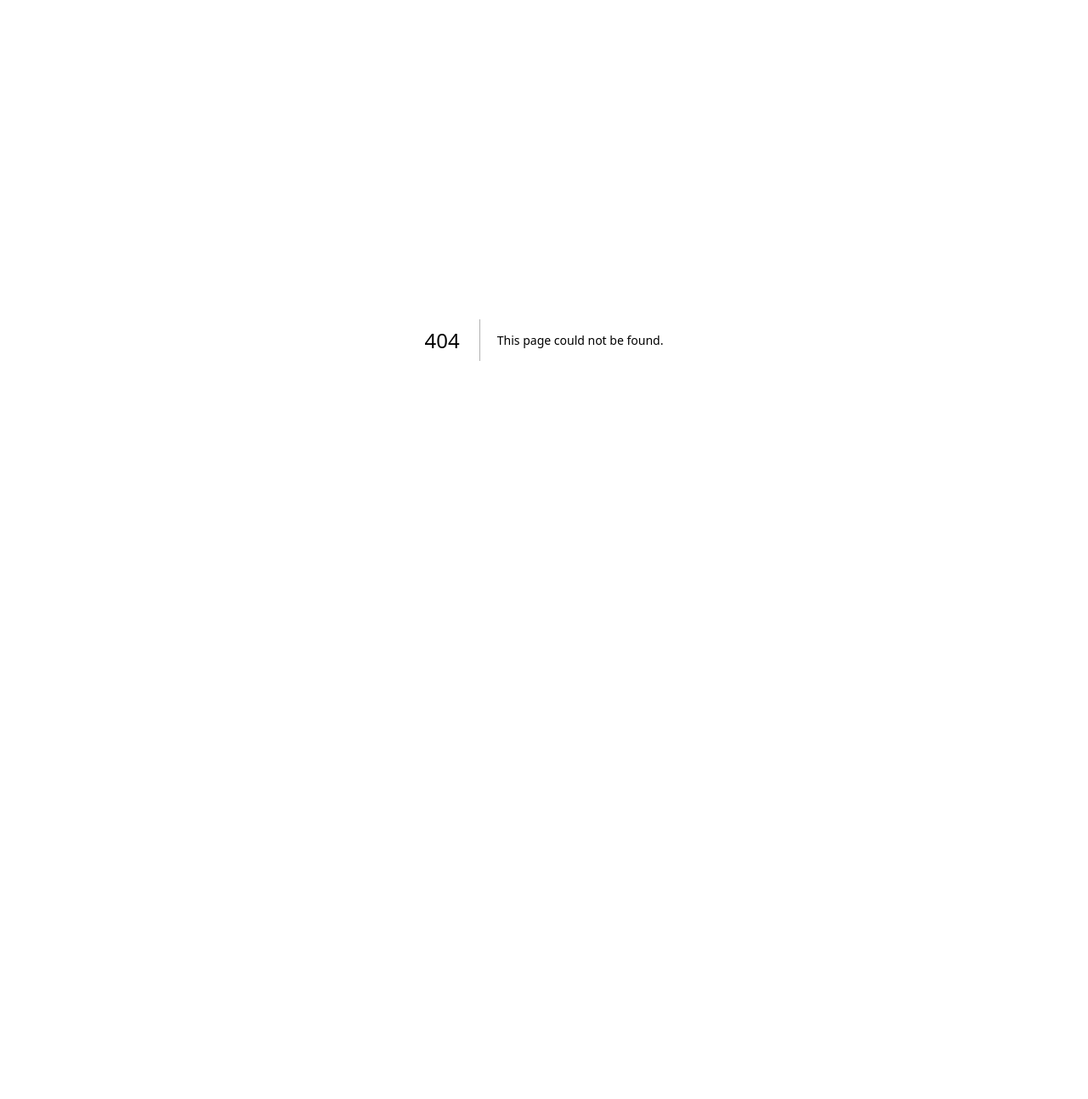
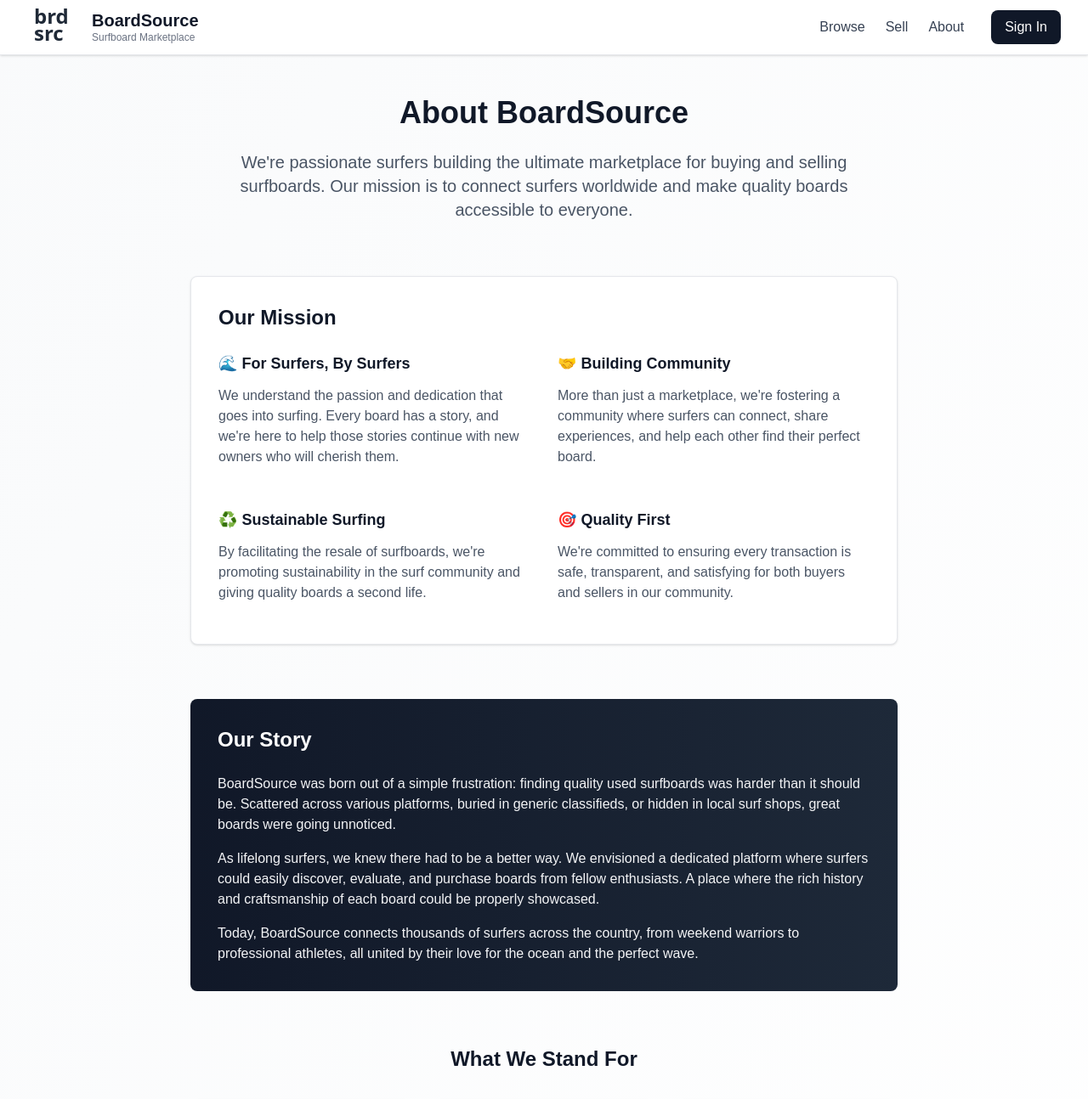
Before and after one commit to knoelljack/brdsrc, a Next.js app: page /about in a window 1280 px wide. Before the commit this address had no page. Shown: the top 1294 px of the page at 85% size. Before the commit the page ends 800 px from the top, so only its background shows below. Built offline with nearby package versions, Linux system fonts and the light colour scheme.

Commit message:
feat: initial about page implementation

```diff
--- /dev/null
+++ b/app/about/page.tsx
@@ -0,0 +1,176 @@
+import Header from '../components/layout/Header';
+import Footer from '../components/layout/Footer';
+
+export default function About() {
+  return (
+    <div className="min-h-screen bg-gradient-to-br from-gray-50 to-white">
+      <Header />
+
+      <main className="max-w-4xl mx-auto px-4 sm:px-6 lg:px-8 py-12">
+        {/* Hero Section */}
+        <div className="text-center mb-16">
+          <h1 className="text-4xl font-bold text-gray-900 mb-6">
+            About BoardSource
+          </h1>
+          <p className="text-xl text-gray-600 max-w-3xl mx-auto">
+            We&apos;re passionate surfers building the ultimate marketplace for
+            buying and selling surfboards. Our mission is to connect surfers
+            worldwide and make quality boards accessible to everyone.
+          </p>
+        </div>
+
+        {/* Mission Section */}
+        <section className="mb-16">
+          <div className="bg-white rounded-lg shadow-sm border border-gray-200 p-8">
+            <h2 className="text-2xl font-bold text-gray-900 mb-6">
+              Our Mission
+            </h2>
+            <div className="grid md:grid-cols-2 gap-8">
+              <div>
+                <h3 className="text-lg font-semibold text-gray-900 mb-3">
+                  🌊 For Surfers, By Surfers
+                </h3>
+                <p className="text-gray-600 mb-4">
+                  We understand the passion and dedication that goes into
+                  surfing. Every board has a story, and we&apos;re here to help
+                  those stories continue with new owners who will cherish them.
+                </p>
+              </div>
+              <div>
+                <h3 className="text-lg font-semibold text-gray-900 mb-3">
+                  🤝 Building Community
+                </h3>
+                <p className="text-gray-600 mb-4">
+                  More than just a marketplace, we&apos;re fostering a community
+                  where surfers can connect, share experiences, and help each
+                  other find their perfect board.
+                </p>
+              </div>
+              <div>
+                <h3 className="text-lg font-semibold text-gray-900 mb-3">
+                  ♻️ Sustainable Surfing
+                </h3>
+                <p className="text-gray-600 mb-4">
+                  By facilitating the resale of surfboards, we&apos;re promoting
+                  sustainability in the surf community and giving quality boards
+                  a second life.
+                </p>
+              </div>
+              <div>
+                <h3 className="text-lg font-semibold text-gray-900 mb-3">
+                  🎯 Quality First
+                </h3>
+                <p className="text-gray-600 mb-4">
+                  We&apos;re committed to ensuring every transaction is safe,
+                  transparent, and satisfying for both buyers and sellers in our
+                  community.
+                </p>
+              </div>
+            </div>
+          </div>
+        </section>
+
+        {/* Story Section */}
+        <section className="mb-16">
+          <div className="bg-gradient-to-r from-gray-900 to-gray-800 rounded-lg text-white p-8">
+            <h2 className="text-2xl font-bold mb-6">Our Story</h2>
+            <div className="space-y-4 text-gray-100">
+              <p>
+                BoardSource was born out of a simple frustration: finding
+                quality used surfboards was harder than it should be. Scattered
+                across various platforms, buried in generic classifieds, or
+                hidden in local surf shops, great boards were going unnoticed.
+              </p>
+              <p>
+                As lifelong surfers, we knew there had to be a better way. We
+                envisioned a dedicated platform where surfers could easily
+                discover, evaluate, and purchase boards from fellow enthusiasts.
+                A place where the rich history and craftsmanship of each board
+                could be properly showcased.
+              </p>
+              <p>
+                Today, BoardSource connects thousands of surfers across the
+                country, from weekend warriors to professional athletes, all
+                united by their love for the ocean and the perfect wave.
+              </p>
+            </div>
+          </div>
+        </section>
+
+        {/* Values Section */}
+        <section className="mb-16">
+          <h2 className="text-2xl font-bold text-gray-900 mb-8 text-center">
+            What We Stand For
+          </h2>
+          <div className="grid md:grid-cols-3 gap-6">
+            <div className="text-center p-6 bg-white rounded-lg shadow-sm border border-gray-200">
+              <div className="w-16 h-16 bg-blue-100 rounded-full flex items-center justify-center mx-auto mb-4">
+                <span className="text-2xl">🌊</span>
+              </div>
+              <h3 className="text-lg font-semibold text-gray-900 mb-2">
+                Ocean Respect
+              </h3>
+              <p className="text-gray-600 text-sm">
+                We&apos;re committed to protecting the oceans that give us so
+                much joy through sustainable practices and community education.
+              </p>
+            </div>
+            <div className="text-center p-6 bg-white rounded-lg shadow-sm border border-gray-200">
+              <div className="w-16 h-16 bg-green-100 rounded-full flex items-center justify-center mx-auto mb-4">
+                <span className="text-2xl">🤝</span>
+              </div>
+              <h3 className="text-lg font-semibold text-gray-900 mb-2">
+                Trust & Safety
+              </h3>
+              <p className="text-gray-600 text-sm">
+                Every transaction should feel secure. We provide tools and
+                guidance to ensure safe, successful exchanges.
+              </p>
+            </div>
+            <div className="text-center p-6 bg-white rounded-lg shadow-sm border border-gray-200">
+              <div className="w-16 h-16 bg-yellow-100 rounded-full flex items-center justify-center mx-auto mb-4">
+                <span className="text-2xl">⚡</span>
+              </div>
+              <h3 className="text-lg font-semibold text-gray-900 mb-2">
+                Stoke & Passion
+              </h3>
+              <p className="text-gray-600 text-sm">
+                Surfing is about pure stoke. We aim to amplify that feeling
+                through every interaction on our platform.
+              </p>
+            </div>
+          </div>
+        </section>
+
+        {/* Contact Section */}
+        <section className="text-center">
+          <div className="bg-white rounded-lg shadow-sm border border-gray-200 p-8">
+            <h2 className="text-2xl font-bold text-gray-900 mb-4">
+              Get In Touch
+            </h2>
+            <p className="text-gray-600 mb-6 max-w-2xl mx-auto">
+              Have questions, feedback, or want to partner with us? We&apos;d
+              love to hear from fellow surfers and ocean enthusiasts.
+            </p>
+            <div className="flex flex-col sm:flex-row gap-4 justify-center">
+              <a
+                href="mailto:hello@boardsource.com"
+                className="bg-gray-900 text-white px-6 py-3 rounded-lg hover:bg-gray-800 transition-colors font-medium cursor-pointer"
+              >
+                📧 hello@boardsource.com
+              </a>
+              <a
+                href="#"
+                className="border border-gray-300 text-gray-700 px-6 py-3 rounded-lg hover:bg-gray-50 hover:border-gray-400 transition-colors font-medium cursor-pointer"
+              >
+                💬 Join Our Community
+              </a>
+            </div>
+          </div>
+        </section>
+      </main>
+
+      <Footer />
+    </div>
+  );
+}
--- a/app/components/layout/Header.tsx
+++ b/app/components/layout/Header.tsx
@@ -1,11 +1,15 @@
 import Image from 'next/image';
+import Link from 'next/link';
 
 export default function Header() {
   return (
     <header className="bg-white shadow-sm border-b border-gray-200">
       <div className="max-w-7xl mx-auto px-4 sm:px-6 lg:px-8">
         <div className="flex justify-between items-center h-16">
-          <div className="flex items-center gap-3">
+          <Link
+            href="/"
+            className="flex items-center gap-3 cursor-pointer hover:opacity-90 transition-opacity"
+          >
             <Image
               src="/logo.svg"
               alt="BoardSource Logo"
@@ -21,7 +25,7 @@ export default function Header() {
                 Surfboard Marketplace
               </span>
             </div>
-          </div>
+          </Link>
           <nav className="hidden md:flex items-center space-x-6">
             <a
               href="#"
@@ -36,7 +40,7 @@ export default function Header() {
               Sell
             </a>
             <a
-              href="#"
+              href="/about"
               className="text-gray-700 hover:text-gray-900 transition-colors font-medium py-2 cursor-pointer"
             >
               About
```
